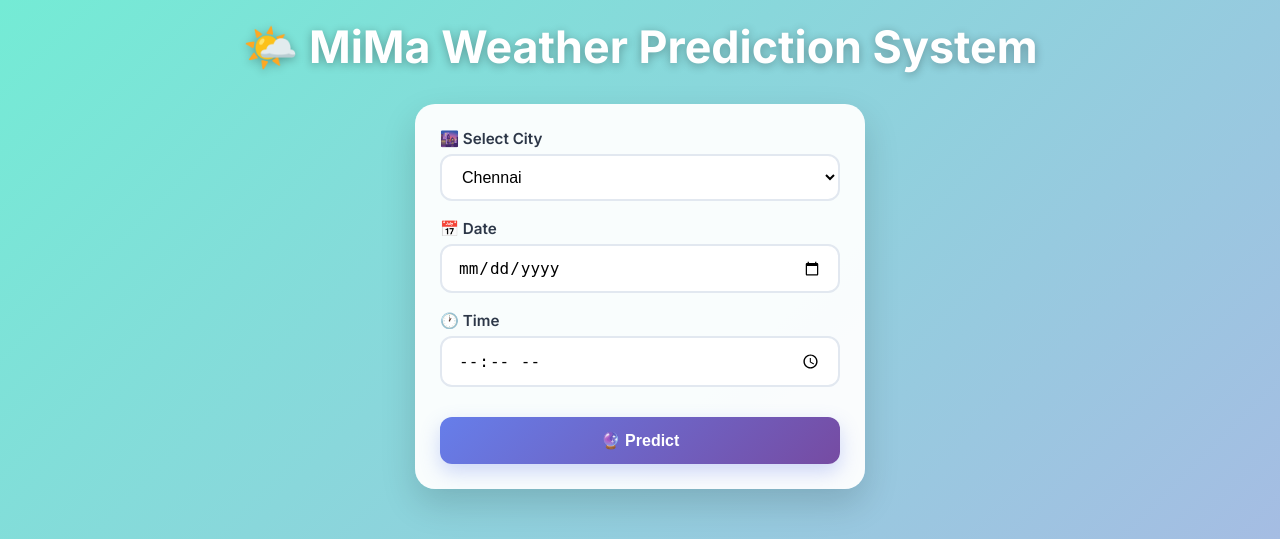
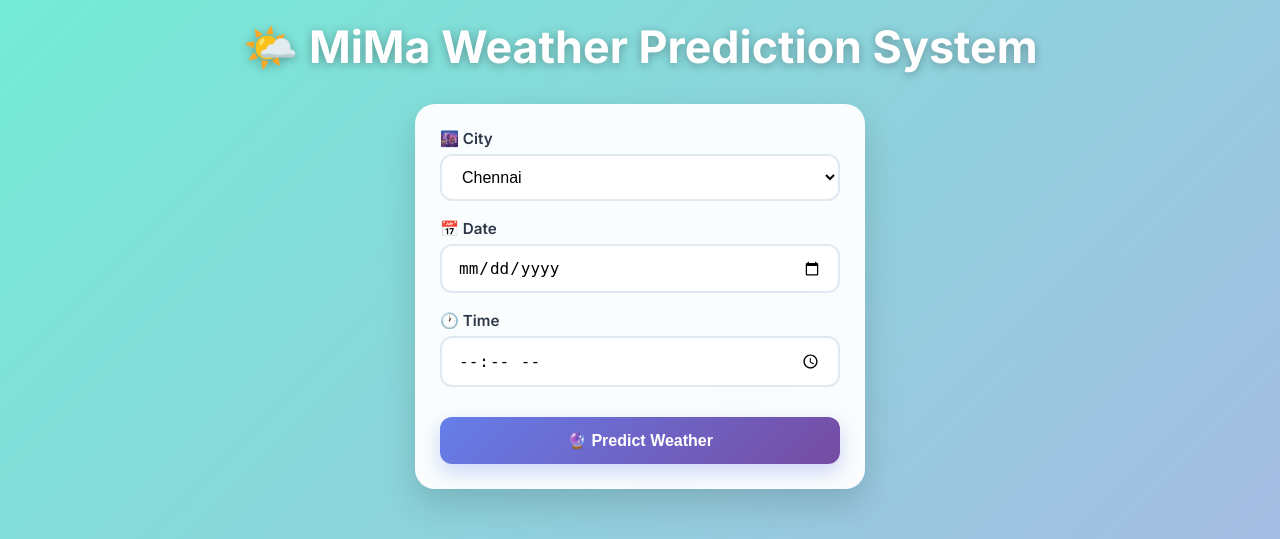
Before and after one commit to MehalaaSivasubramanian/mima-weather-prediction, a Flask app: page / in a window 1280 px wide. Shown: the top 539 px of the page. Run offline with Flask 3, Linux system fonts and the light colour scheme.

Commit message:
Update index.html

```diff
--- a/templates/index.html
+++ b/templates/index.html
@@ -1,7 +1,7 @@
 <!DOCTYPE html>
 <html>
 <head>
-    <title>🌤️ MiMa Weather Prediction System</title>
+    <title>🌤️ MiMa Weather</title>
     <meta name="viewport" content="width=device-width, initial-scale=1.0">
     <link href="https://fonts.googleapis.com/css2?family=Inter:wght@400;500;600;700&display=swap" rel="stylesheet">
     <link rel="stylesheet" href="{{ url_for('static', filename='style.css') }}">
@@ -12,7 +12,7 @@
 
         <form method="POST" action="/predict" class="weather-form">
             <div class="form-group">
-                <label>🌆 Select City</label>
+                <label>🌆 City</label>
                 <select name="city" required>
                     <option value="Chennai">Chennai</option>
                     <option value="Madurai">Madurai</option>
@@ -32,13 +32,7 @@
                 <input type="time" name="time" required>
             </div>
 
-            {% if warning %}
-            <div class="warning-box">
-                {{ warning }}
-            </div>
-            {% endif %}
-
-            <button type="submit" class="predict-btn">🔮 Predict</button>
+            <button type="submit" class="predict-btn">🔮 Predict Weather</button>
         </form>
 
         {% if forecast %}
```
